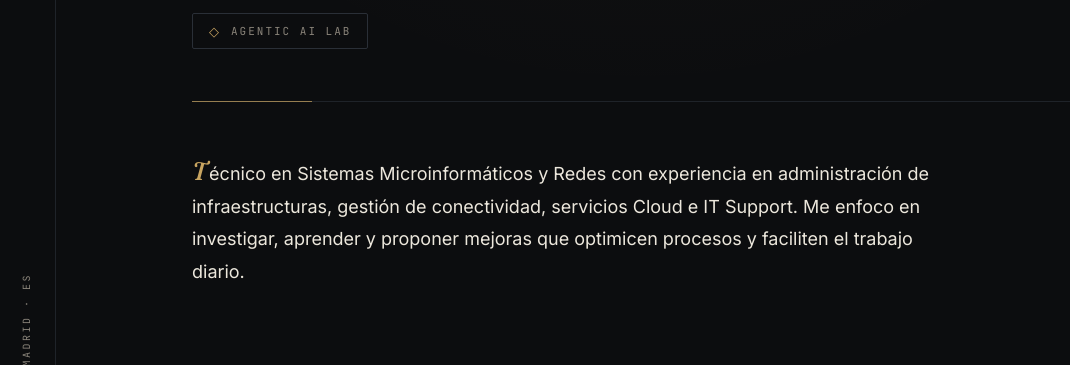
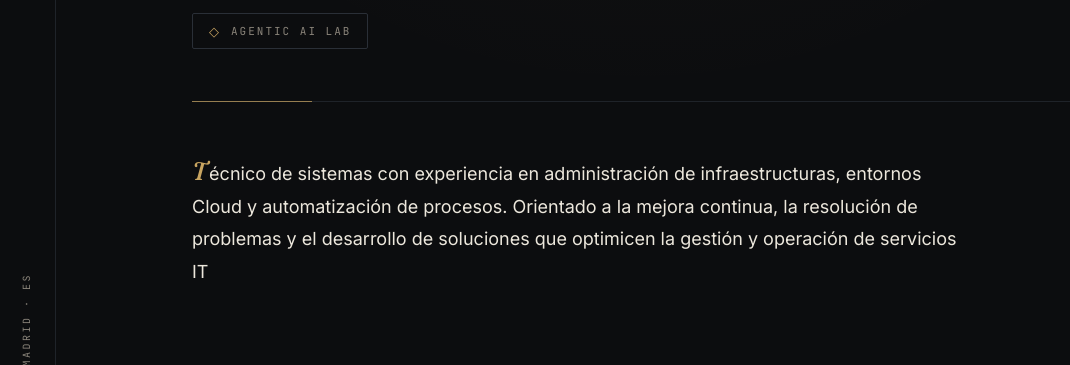
Before and after one commit to 4leX-42/portfolio2.1, a plain HTML site: page index.html in a window 1280 px wide. Shown: the part 404-769 px from the top of the page, without its empty margins (0-1070 px from the left). Drawn offline with Linux system fonts and the light colour scheme.

Commit message:
feat(perfil): nuevo texto del perfil profesional

```diff
--- a/index.html
+++ b/index.html
@@ -765,7 +765,7 @@
       <button class="ai-open" id="aiOpen" type="button"><span class="glyph">◇</span> Agentic AI Lab</button>
     </section>
 
-    <p class="profile">Técnico en Sistemas Microinformáticos y Redes con experiencia en administración de infraestructuras, gestión de conectividad, servicios Cloud e IT Support. Me enfoco en investigar, aprender y proponer mejoras que optimicen procesos y faciliten el trabajo diario.</p>
+    <p class="profile">Técnico de sistemas con experiencia en administración de infraestructuras, entornos Cloud y automatización de procesos. Orientado a la mejora continua, la resolución de problemas y el desarrollo de soluciones que optimicen la gestión y operación de servicios IT</p>
 
     <section class="grid">
 
```
